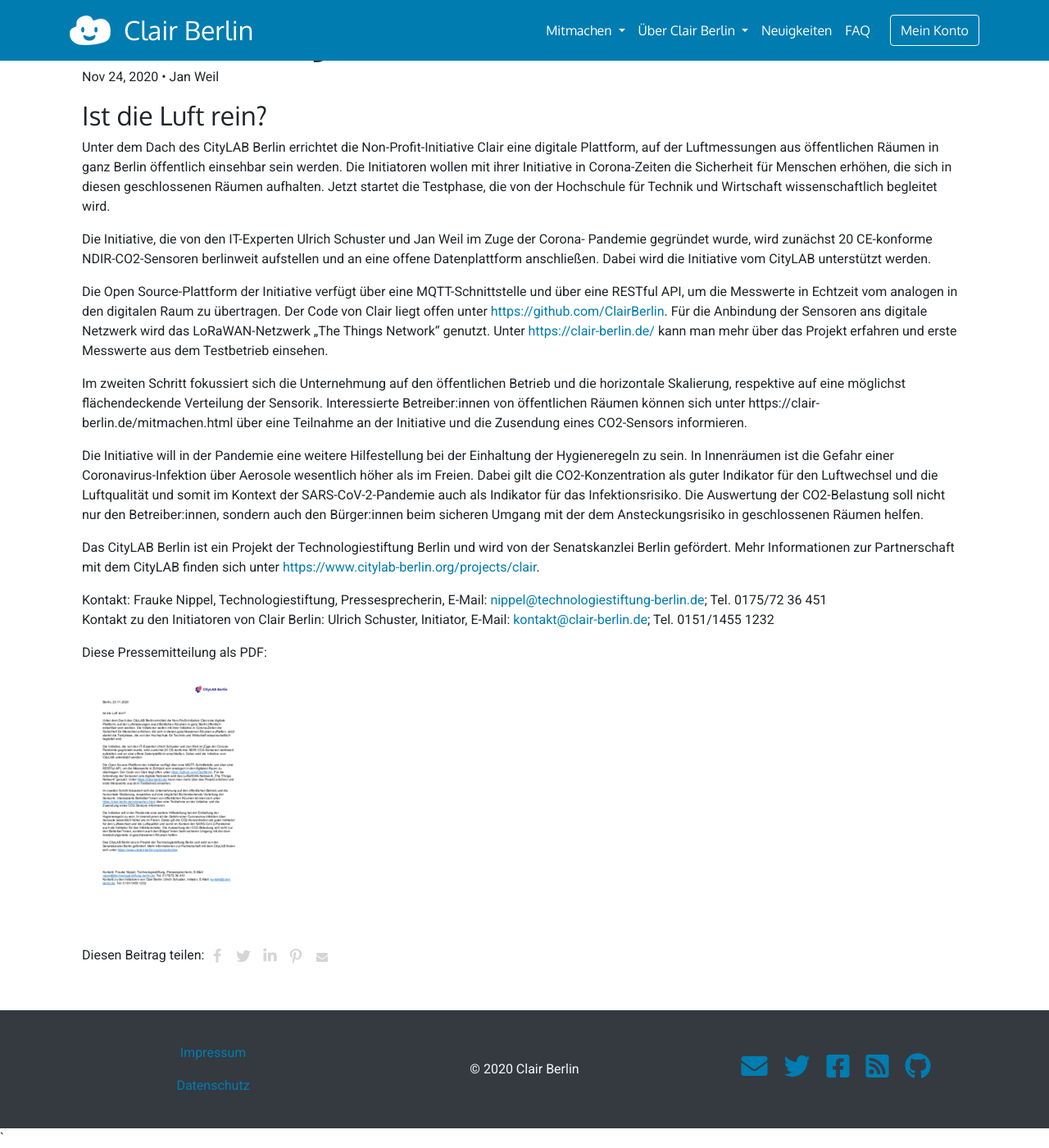
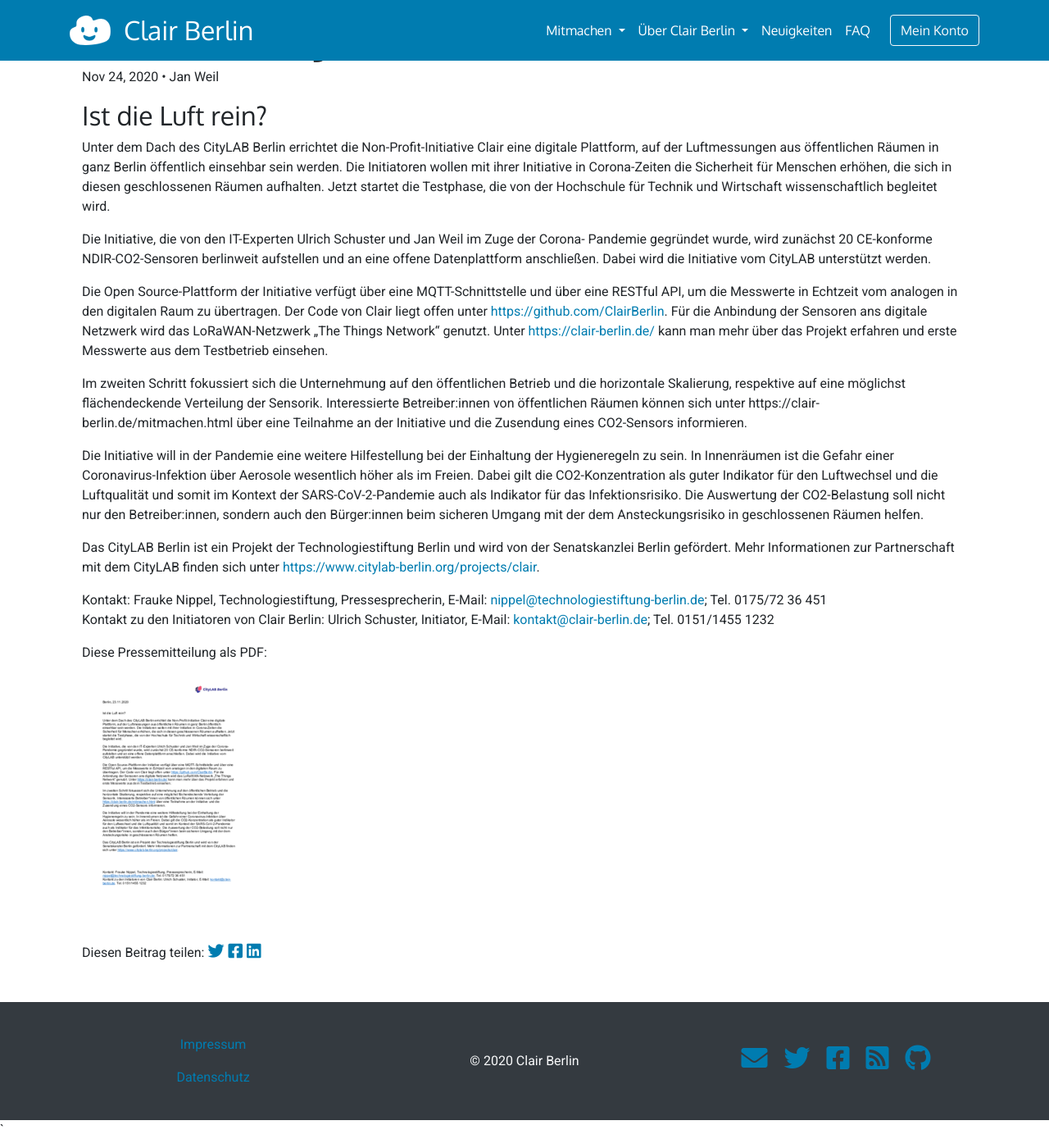
Before and after one commit to ClairBerlin/clair-website, a Jekyll site: the page built from _posts/2020-11-24-pm-ist-die-luft-rein.md, in a window 1280 px wide and 1400 px high, scrolled down 146 px. Shown: the whole window at 82% size. Built offline with Jekyll 4.4.1, drawn with Linux system fonts in a browser that asks for light colours.

Commit message:
Fix broken twitter share button, use consistent design

```diff
--- a/_includes/share_buttons.html
+++ b/_includes/share_buttons.html
@@ -1,47 +1,28 @@
-{% if include.pageurl != nil and include.pageurl != '' %}
-    {% assign pageurl = include.pageurl %}
-{% else %}
-    {% assign pageurl = page.url %}
-{% endif %}
-
-<style>
-#share-buttons {
-  display: inline-block;
-  vertical-align: middle;
-}
-#share-buttons:after {
-  content: "";
-  display: block;
-  clear: both;
-}
-#share-buttons > div {
-    position: relative;
-    text-align: left;
-    height: 36px;
-    width: 32px;
-    float: left;
-    text-align: center;
-}
-#share-buttons > div > svg {height: 16px; fill: #d5d5d5; margin-top: 10px;}
-#share-buttons > div:hover {cursor: pointer;}
-#share-buttons > div.facebook:hover > svg {fill: #3B5998;}
-#share-buttons > div.twitter:hover > svg {fill: #55ACEE;}
-#share-buttons > div.linkedin:hover > svg {fill: #0077b5;}
-#share-buttons > div.pinterest:hover > svg {fill: #CB2027;}
-#share-buttons > div.mail:hover > svg {fill: #7D7D7D;}
-#share-buttons > div.facebook > svg {height: 18px; margin-top: 9px;}
-#share-buttons > div.twitter > svg {height: 20px; margin-top: 8px;}
-#share-buttons > div.linkedin > svg {height: 19px; margin-top: 7px;}
-#share-buttons > div.pinterest > svg {height: 20px; margin-top: 9px;}
-#share-buttons > div.mail > svg {height: 14px; margin-top: 11px;}
-</style>
+{% assign title = page.title | default: layout.title %}
+{% assign share_url = site.url | append: page.url | url_encode %}
 
 <div class="mt-4">
-  <span>Diesen Beitrag teilen:</span><div id="share-buttons">
-    <div class="facebook" title="Auf Facebook teilen" onclick="window.open('http://www.facebook.com/share.php?u={{ site.url }}{{ pageurl }}');"><svg viewBox="0 0 1792 1792" xmlns="http://www.w3.org/2000/svg"><path d="M1343 12v264h-157q-86 0-116 36t-30 108v189h293l-39 296h-254v759h-306v-759h-255v-296h255v-218q0-186 104-288.5t277-102.5q147 0 228 12z"/></svg></div>
-    <div class="twitter" title="Auf Twitter teilen" onclick="window.open('http://twitter.com/home?status={{ site.url }}{{ pageurl }}');"><svg viewBox="0 0 1792 1792" xmlns="http://www.w3.org/2000/svg"><path d="M1684 408q-67 98-162 167 1 14 1 42 0 130-38 259.5t-115.5 248.5-184.5 210.5-258 146-323 54.5q-271 0-496-145 35 4 78 4 225 0 401-138-105-2-188-64.5t-114-159.5q33 5 61 5 43 0 85-11-112-23-185.5-111.5t-73.5-205.5v-4q68 38 146 41-66-44-105-115t-39-154q0-88 44-163 121 149 294.5 238.5t371.5 99.5q-8-38-8-74 0-134 94.5-228.5t228.5-94.5q140 0 236 102 109-21 205-78-37 115-142 178 93-10 186-50z"/></svg></div>
-    <div class="linkedin" title="Auf Linkedin teilen" onclick="window.open('https://www.linkedin.com/shareArticle?mini=true&url={{ site.url }}{{ pageurl }}&title=&summary=&source=');"><svg viewBox="0 0 1792 1792" xmlns="http://www.w3.org/2000/svg"><path d="M477 625v991h-330v-991h330zm21-306q1 73-50.5 122t-135.5 49h-2q-82 0-132-49t-50-122q0-74 51.5-122.5t134.5-48.5 133 48.5 51 122.5zm1166 729v568h-329v-530q0-105-40.5-164.5t-126.5-59.5q-63 0-105.5 34.5t-63.5 85.5q-11 30-11 81v553h-329q2-399 2-647t-1-296l-1-48h329v144h-2q20-32 41-56t56.5-52 87-43.5 114.5-15.5q171 0 275 113.5t104 332.5z"/></svg></div>
-    {% if page.image %}<div class="pinterest" title="Auf Pinterest teilen" onclick="window.open('https://pinterest.com/pin/create/button/?url=&media={{ site.url }}{{ page.image }}&description=');"><svg viewBox="0 0 1792 1792" xmlns="http://www.w3.org/2000/svg"><path d="M256 597q0-108 37.5-203.5t103.5-166.5 152-123 185-78 202-26q158 0 294 66.5t221 193.5 85 287q0 96-19 188t-60 177-100 149.5-145 103-189 38.5q-68 0-135-32t-96-88q-10 39-28 112.5t-23.5 95-20.5 71-26 71-32 62.5-46 77.5-62 86.5l-14 5-9-10q-15-157-15-188 0-92 21.5-206.5t66.5-287.5 52-203q-32-65-32-169 0-83 52-156t132-73q61 0 95 40.5t34 102.5q0 66-44 191t-44 187q0 63 45 104.5t109 41.5q55 0 102-25t78.5-68 56-95 38-110.5 20-111 6.5-99.5q0-173-109.5-269.5t-285.5-96.5q-200 0-334 129.5t-134 328.5q0 44 12.5 85t27 65 27 45.5 12.5 30.5q0 28-15 73t-37 45q-2 0-17-3-51-15-90.5-56t-61-94.5-32.5-108-11-106.5z"/></svg></div>{% endif %}
-    <div class="mail" title="Per Email teilen" onclick="window.open('mailto:?&body={{ site.url }}{{ pageurl }}');"><svg viewBox="0 0 1792 1792" xmlns="http://www.w3.org/2000/svg"><path d="M1792 710v794q0 66-47 113t-113 47h-1472q-66 0-113-47t-47-113v-794q44 49 101 87 362 246 497 345 57 42 92.5 65.5t94.5 48 110 24.5h2q51 0 110-24.5t94.5-48 92.5-65.5q170-123 498-345 57-39 100-87zm0-294q0 79-49 151t-122 123q-376 261-468 325-10 7-42.5 30.5t-54 38-52 32.5-57.5 27-50 9h-2q-23 0-50-9t-57.5-27-52-32.5-54-38-42.5-30.5q-91-64-262-182.5t-205-142.5q-62-42-117-115.5t-55-136.5q0-78 41.5-130t118.5-52h1472q65 0 112.5 47t47.5 113z"/></svg></div>
-  </div>
+  Diesen Beitrag teilen:
+
+  <span class="h5">
+    <a class="{% if include.text_label %}share-btn{% endif %} share-btn-twitter"
+       rel="noopener"
+       href="https://twitter.com/intent/tweet?url={{ share_url }}&text={{ title | url_encode }}">
+      <i class="fab fa-twitter"></i>
+      {% if include.text_label %}Auf Twitter teilen{% endif %}
+    </a>
+    <a class="{% if include.text_label %}share-btn{% endif %} share-btn-facebook"
+       rel="noopener"
+       href="https://www.facebook.com/sharer/sharer.php?u={{ share_url }}&title={{ title | url_encode }}">
+      <i class="fab fa-facebook-square"></i>
+      {% if include.text_label %}Auf Facebook teilen{% endif %}
+
+    </a>
+    <a class="{% if include.text_label %}share-btn{% endif %} share-btn-linkedin"
+       rel="noopener"
+       href="http://www.linkedin.com/shareArticle?mini=true&url={{ share_url }}&title={{ title | url_encode }}">
+      <i class="fab fa-linkedin"></i>
+      {% if include.text_label %}Auf LinkedIn teilen{% endif %}
+    </a>
+  </span>
 </div>
```
